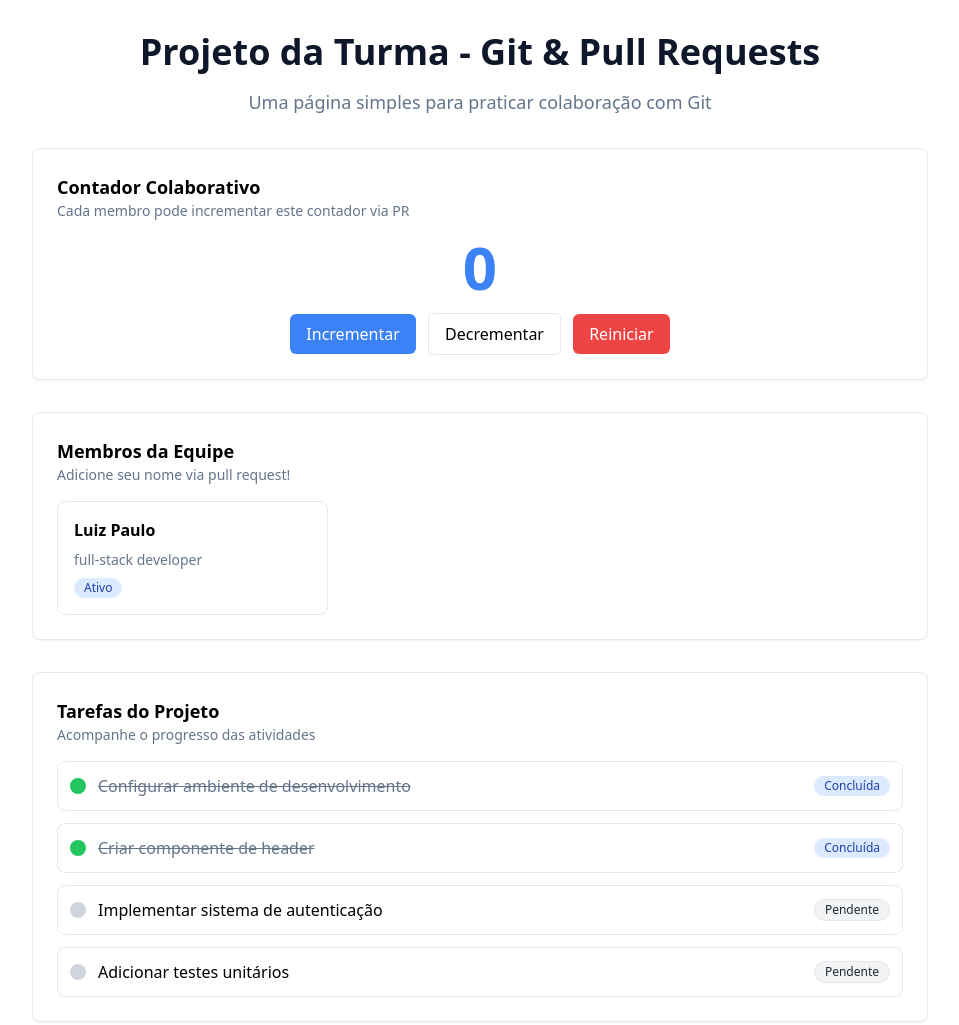
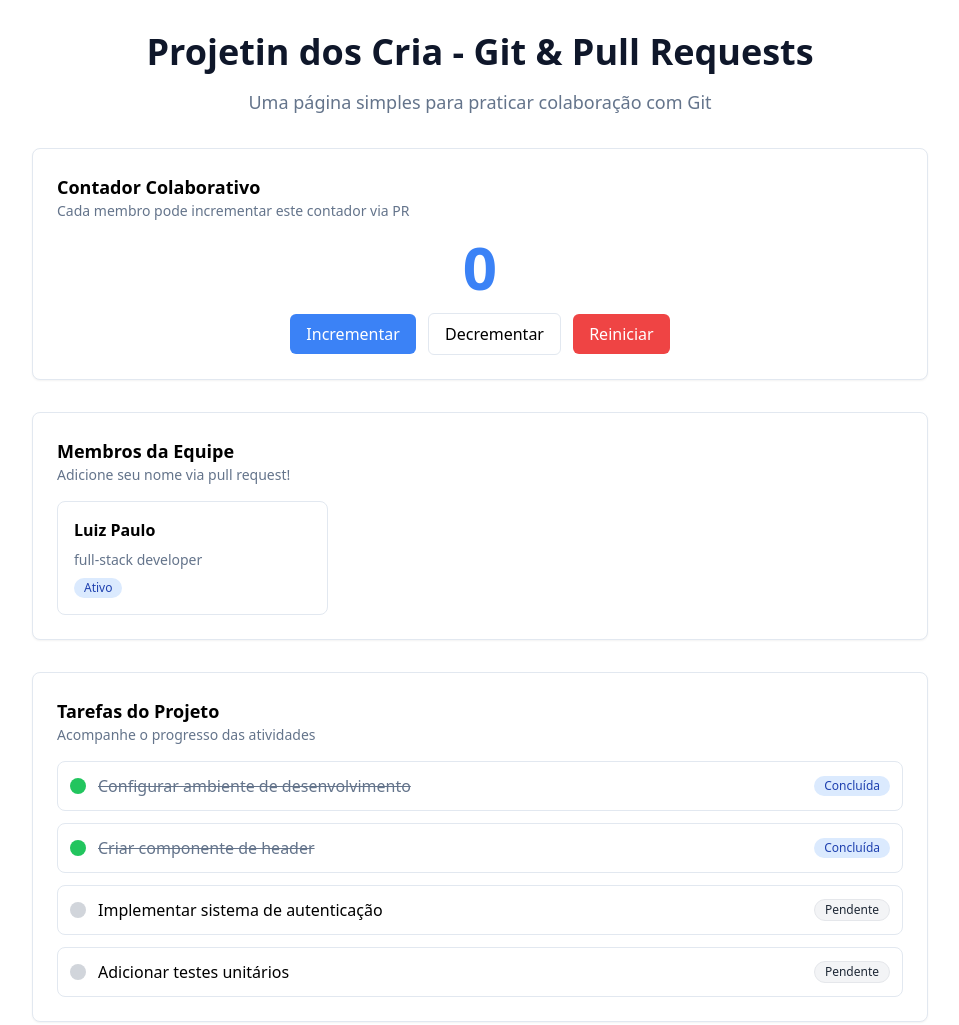
Before and after one commit to kaue05/tads6, a plain HTML site: page index.html in a window 1280 px wide. Shown: the top 1025 px of the page, without its empty margins (160-1119 px from the left). Drawn offline with nearby package versions, Linux system fonts and the light colour scheme.

Commit message:
fix: corrige o título da página para "Projetin dos Cria - Git & Pull Requests"

```diff
--- a/index.html
+++ b/index.html
@@ -27,7 +27,7 @@
       <!-- Header -->
       <header class="text-center space-y-4">
         <h1 class="text-4xl font-bold text-foreground">
-          Projeto da Turma - Git & Pull Requests
+          Projetin dos Cria - Git & Pull Requests
         </h1>
         <p class="text-muted-foreground text-lg">
           Uma página simples para praticar colaboração com Git
```
